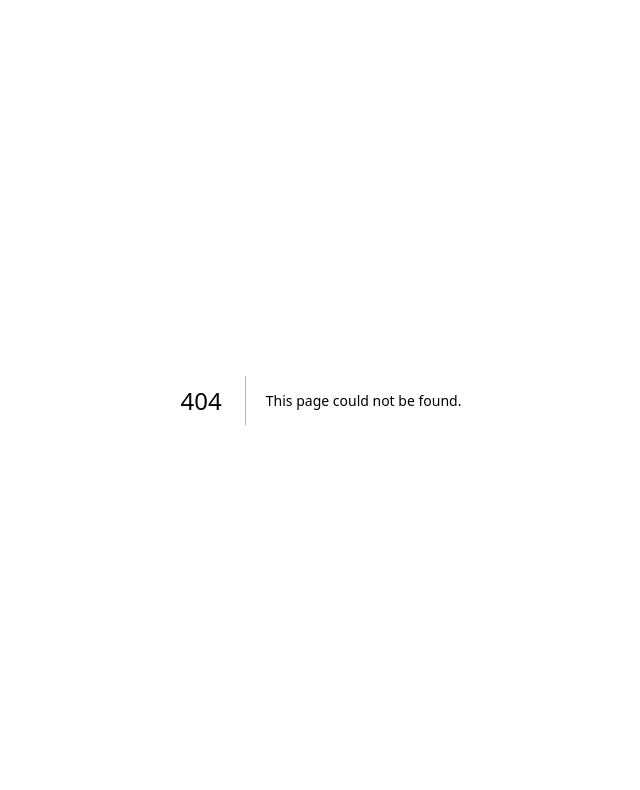
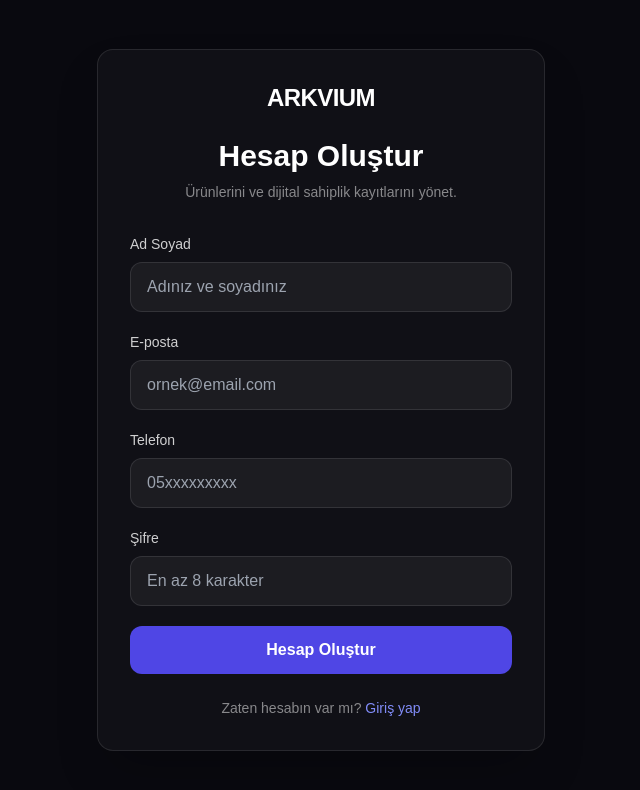
Before and after one commit to yasincirak/arkvium, a Next.js app: page /register in a window 1280 px wide. Before the commit this address had no page. Shown: the top 790 px of the page, without its empty margins (319-959 px from the left). Built offline with nearby package versions, Linux system fonts and the light colour scheme.

Commit message:
Kullanici kayit ekrani ve API eklendi

```diff
--- /dev/null
+++ b/src/app/api/register/route.ts
@@ -0,0 +1,62 @@
+import { NextResponse } from "next/server";
+import bcrypt from "bcryptjs";
+import { prisma } from "@/lib/prisma";
+
+export async function POST(request: Request) {
+  try {
+    const body = await request.json();
+
+    const fullName = String(body.fullName || "").trim();
+    const email = String(body.email || "").trim().toLowerCase();
+    const phone = String(body.phone || "").trim();
+    const password = String(body.password || "");
+
+    if (!fullName || !email || !password) {
+      return NextResponse.json(
+        { error: "Ad soyad, e-posta ve şifre zorunludur." },
+        { status: 400 }
+      );
+    }
+
+    if (password.length < 8) {
+      return NextResponse.json(
+        { error: "Şifre en az 8 karakter olmalıdır." },
+        { status: 400 }
+      );
+    }
+
+    const existingUser = await prisma.user.findUnique({
+      where: { email },
+    });
+
+    if (existingUser) {
+      return NextResponse.json(
+        { error: "Bu e-posta adresi zaten kayıtlı." },
+        { status: 409 }
+      );
+    }
+
+    const passwordHash = await bcrypt.hash(password, 12);
+
+    await prisma.user.create({
+      data: {
+        fullName,
+        email,
+        phone: phone || null,
+        passwordHash,
+      },
+    });
+
+    return NextResponse.json(
+      { success: true },
+      { status: 201 }
+    );
+  } catch (error) {
+    console.error("Kullanıcı kayıt hatası:", error);
+
+    return NextResponse.json(
+      { error: "Kayıt oluşturulamadı." },
+      { status: 500 }
+    );
+  }
+}
--- /dev/null
+++ b/src/app/register/page.tsx
@@ -0,0 +1,163 @@
+"use client";
+
+import Link from "next/link";
+import { FormEvent, useState } from "react";
+
+export default function RegisterPage() {
+  const [error, setError] = useState("");
+  const [isSubmitting, setIsSubmitting] = useState(false);
+
+  async function handleSubmit(event: FormEvent<HTMLFormElement>) {
+    event.preventDefault();
+    setError("");
+    setIsSubmitting(true);
+
+    const formData = new FormData(event.currentTarget);
+
+    const response = await fetch("/api/register", {
+      method: "POST",
+      headers: {
+        "Content-Type": "application/json",
+      },
+      body: JSON.stringify({
+        fullName: formData.get("fullName"),
+        email: formData.get("email"),
+        phone: formData.get("phone"),
+        password: formData.get("password"),
+      }),
+    });
+
+    const data = await response.json();
+
+    if (!response.ok) {
+      setError(data.error || "Kayıt oluşturulamadı.");
+      setIsSubmitting(false);
+      return;
+    }
+
+    window.location.href = "/login";
+  }
+
+  return (
+    <main className="flex min-h-screen items-center justify-center bg-[#09090f] px-4 py-12 text-white">
+      <div className="w-full max-w-md rounded-2xl border border-white/10 bg-white/[0.03] p-8 shadow-2xl">
+        <div className="mb-8 text-center">
+          <Link
+            href="/"
+            className="text-2xl font-bold tracking-tight text-white"
+          >
+            ARKVIUM
+          </Link>
+
+          <h1 className="mt-6 text-3xl font-bold">Hesap Oluştur</h1>
+
+          <p className="mt-2 text-sm text-white/50">
+            Ürünlerini ve dijital sahiplik kayıtlarını yönet.
+          </p>
+        </div>
+
+        <form onSubmit={handleSubmit} className="space-y-5">
+          <div>
+            <label
+              htmlFor="fullName"
+              className="mb-2 block text-sm font-medium text-white/80"
+            >
+              Ad Soyad
+            </label>
+
+            <input
+              id="fullName"
+              name="fullName"
+              type="text"
+              required
+              autoComplete="name"
+              className="w-full rounded-xl border border-white/10 bg-white/5 px-4 py-3 text-white outline-none transition focus:border-indigo-500"
+              placeholder="Adınız ve soyadınız"
+            />
+          </div>
+
+          <div>
+            <label
+              htmlFor="email"
+              className="mb-2 block text-sm font-medium text-white/80"
+            >
+              E-posta
+            </label>
+
+            <input
+              id="email"
+              name="email"
+              type="email"
+              required
+              autoComplete="email"
+              className="w-full rounded-xl border border-white/10 bg-white/5 px-4 py-3 text-white outline-none transition focus:border-indigo-500"
+              placeholder="ornek@email.com"
+            />
+          </div>
+
+          <div>
+            <label
+              htmlFor="phone"
+              className="mb-2 block text-sm font-medium text-white/80"
+            >
+              Telefon
+            </label>
+
+            <input
+              id="phone"
+              name="phone"
+              type="tel"
+              autoComplete="tel"
+              className="w-full rounded-xl border border-white/10 bg-white/5 px-4 py-3 text-white outline-none transition focus:border-indigo-500"
+              placeholder="05xxxxxxxxx"
+            />
+          </div>
+
+          <div>
+            <label
+              htmlFor="password"
+              className="mb-2 block text-sm font-medium text-white/80"
+            >
+              Şifre
+            </label>
+
+            <input
+              id="password"
+              name="password"
+              type="password"
+              required
+              minLength={8}
+              autoComplete="new-password"
+              className="w-full rounded-xl border border-white/10 bg-white/5 px-4 py-3 text-white outline-none transition focus:border-indigo-500"
+              placeholder="En az 8 karakter"
+            />
+          </div>
+
+          {error && (
+            <div className="rounded-xl border border-red-500/20 bg-red-500/10 px-4 py-3 text-sm text-red-300">
+              {error}
+            </div>
+          )}
+
+          <button
+            type="submit"
+            disabled={isSubmitting}
+            className="w-full rounded-xl bg-indigo-600 px-4 py-3 font-semibold text-white transition hover:bg-indigo-500 disabled:cursor-not-allowed disabled:opacity-60"
+          >
+            {isSubmitting ? "Hesap oluşturuluyor..." : "Hesap Oluştur"}
+          </button>
+        </form>
+
+        <p className="mt-6 text-center text-sm text-white/50">
+          Zaten hesabın var mı?{" "}
+          <Link
+            href="/login"
+            className="font-medium text-indigo-400 hover:text-indigo-300"
+          >
+            Giriş yap
+          </Link>
+        </p>
+      </div>
+    </main>
+  );
+}
```
